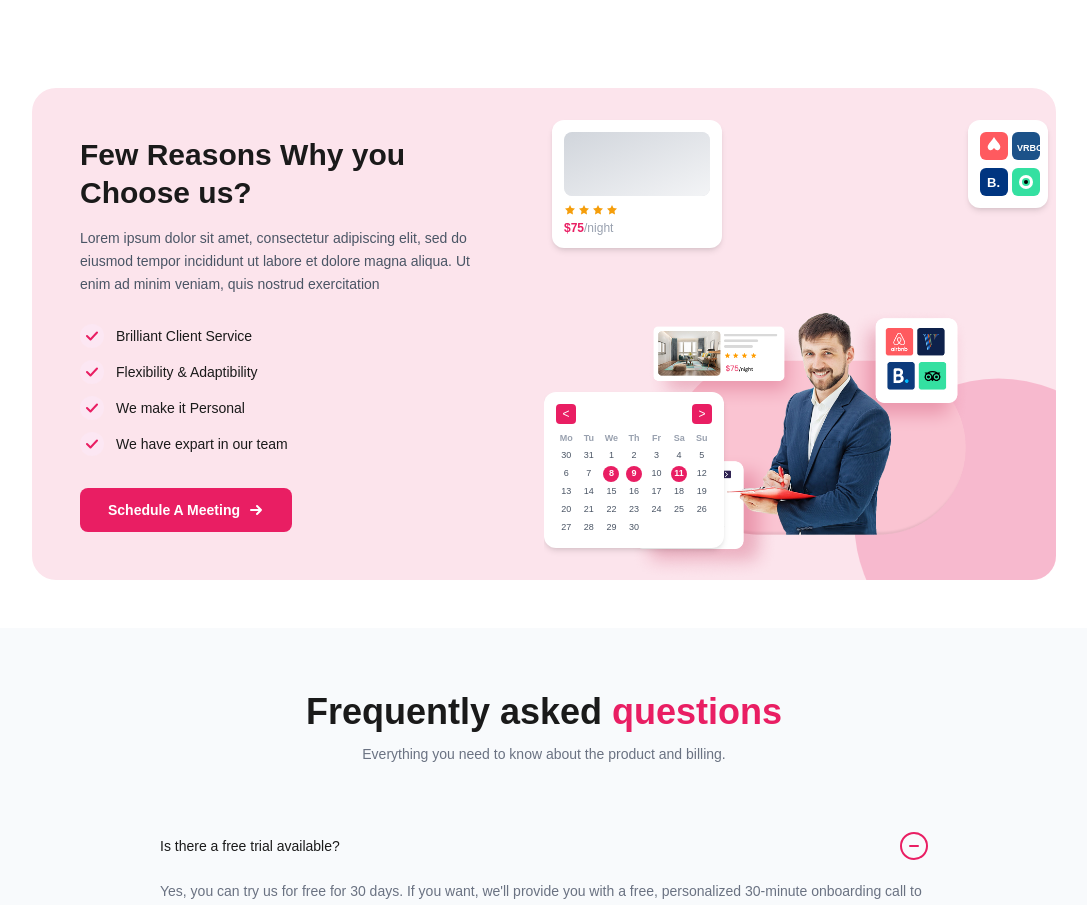
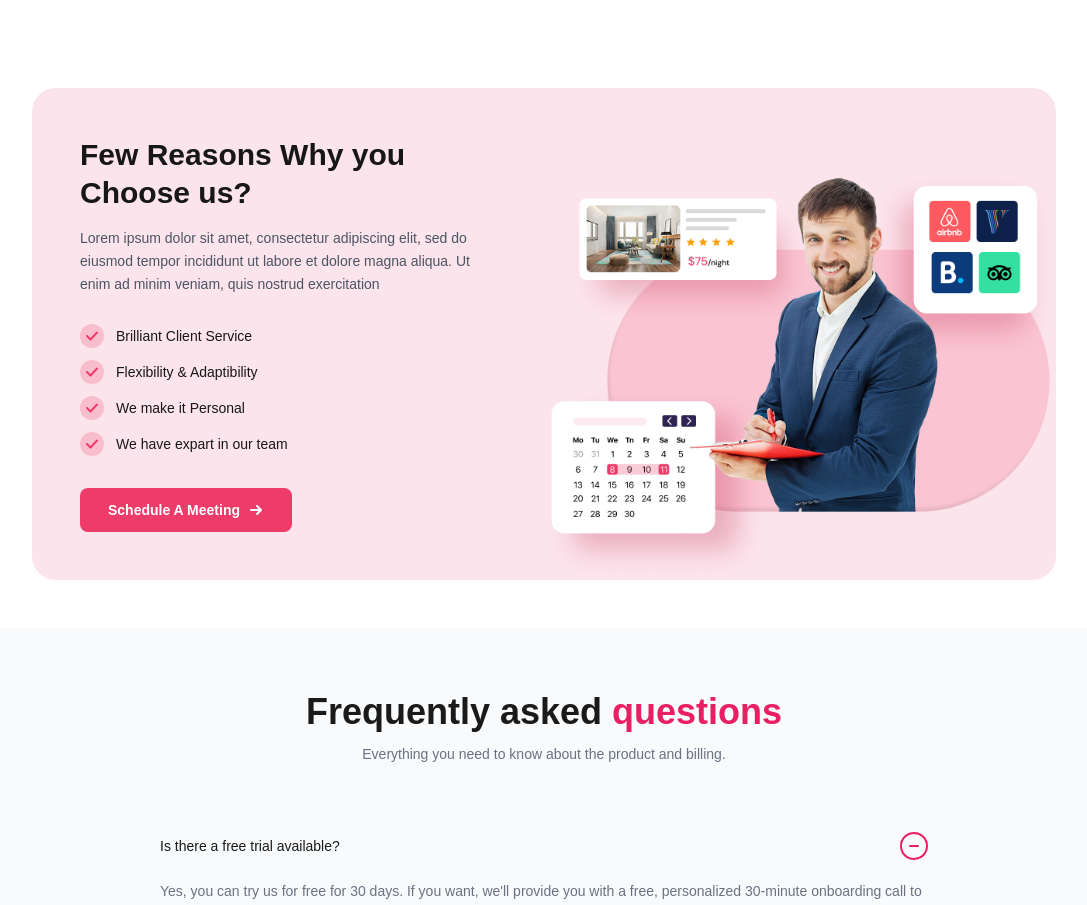
Before and after one commit to Ibrahim-Sikder/OneLittleStay, a Next.js app: page / in a window 1280 px wide. Shown: the part 4000-4905 px from the top of the page, without its empty margins (96-1183 px from the left). Built offline with nearby package versions, Linux system fonts and the light colour scheme.

Commit message:
chooseus-section-done

```diff
--- a/src/components/ui/home/ChooseUs.tsx
+++ b/src/components/ui/home/ChooseUs.tsx
@@ -1,3 +1,5 @@
+"use client";
+
 import Image from "next/image";
 import choose from "@/assets/images/client/client.png";
 
@@ -47,11 +49,14 @@ const TripAdvisorLogo = () => (
 );
 
 const CheckCircle = () => (
-  <span className="w-6 h-6 rounded-full bg-pink-100 flex items-center justify-center flex-shrink-0">
+  <span
+    className="w-6 h-6 rounded-full flex items-center justify-center flex-shrink-0"
+    style={{ backgroundColor: "var(--primary-light)" }}
+  >
     <svg width="12" height="10" viewBox="0 0 12 10" fill="none">
       <path
         d="M1 5L4.5 8.5L11 1.5"
-        stroke="#e91e63"
+        stroke="var(--primary)"
         strokeWidth="2"
         strokeLinecap="round"
         strokeLinejoin="round"
@@ -62,20 +67,26 @@ const CheckCircle = () => (
 
 export default function ChooseUs() {
   return (
-    <section className="w-full bg-white py-12 px-6">
+    <section className="w-full bg-white py-12 px-4 sm:px-6">
       <div
         className="max-w-5xl mx-auto rounded-3xl overflow-hidden relative"
         style={{ background: "#fce4ec", minHeight: "420px" }}
       >
         <div className="grid grid-cols-1 md:grid-cols-2 gap-0 h-full">
           {/* Left: Text */}
-          <div className="flex flex-col justify-center p-10 md:p-12">
-            <h2 className="text-3xl font-bold text-[#1a1a1a] mb-4 leading-tight">
+          <div className="flex flex-col justify-center p-6 sm:p-8 md:p-10 lg:p-12">
+            <h2
+              className="text-2xl sm:text-3xl font-bold mb-4 leading-tight"
+              style={{ color: "var(--text-primary)" }}
+            >
               Few Reasons Why you
               <br />
               Choose us?
             </h2>
-            <p className="text-gray-600 text-sm leading-relaxed mb-7">
+            <p
+              className="text-sm leading-relaxed mb-7"
+              style={{ color: "var(--text-secondary)" }}
+            >
               Lorem ipsum dolor sit amet, consectetur adipiscing elit, sed do
               eiusmod tempor incididunt ut labore et dolore magna aliqua. Ut
               enim ad minim veniam, quis nostrud exercitation
@@ -84,14 +95,20 @@ export default function ChooseUs() {
               {features.map((f, i) => (
                 <li key={i} className="flex items-center gap-3">
                   <CheckCircle />
-                  <span className="text-sm text-[#1a1a1a] font-medium">
+                  <span
+                    className="text-sm font-medium"
+                    style={{ color: "var(--text-primary)" }}
+                  >
                     {f}
                   </span>
                 </li>
               ))}
             </ul>
             <div>
-              <button className="bg-[#e91e63] text-white text-sm font-semibold px-7 py-3 rounded-lg hover:bg-pink-600 transition-colors flex items-center gap-2">
+              <button
+                className="text-white text-sm font-semibold px-7 py-3 rounded-lg transition-all duration-200 hover:scale-105 flex items-center gap-2"
+                style={{ backgroundColor: "var(--primary)" }}
+              >
                 Schedule A Meeting
                 <svg width="16" height="16" viewBox="0 0 16 16" fill="none">
                   <path
@@ -106,137 +123,16 @@ export default function ChooseUs() {
             </div>
           </div>
 
-          {/* Right: Image + floating cards */}
+          {/* Right: Image */}
           <div className="relative flex items-end justify-center overflow-hidden">
-            {/* Pink blob */}
-            <div
-              className="absolute bottom-0 right-0 w-72 h-72 rounded-full"
-              style={{
-                background: "#f48fb1",
-                opacity: 0.5,
-                transform: "translate(30%, 30%)",
-              }}
-            />
-
-            {/* Person image */}
             <div className="relative z-10">
               <Image
                 src={choose}
                 alt="Person"
-                width={340}
-                height={380}
-                className="object-contain object-bottom"
-                style={{ maxHeight: "380px" }}
+                width={500}
+                height={500}
+                className="object-contain w-full h-auto"
               />
-            </div>
-
-            {/* Listing card */}
-            <div
-              className="absolute top-8 left-2 bg-white rounded-xl shadow-md p-3 z-20"
-              style={{ width: "170px" }}
-            >
-              <div className="w-full h-16 bg-gray-200 rounded-lg mb-2 overflow-hidden">
-                <div className="w-full h-full bg-gradient-to-br from-gray-300 to-gray-100 rounded-lg" />
-              </div>
-              <div className="flex gap-0.5 mb-1">
-                {[1, 2, 3, 4].map((s) => (
-                  <svg
-                    key={s}
-                    width="12"
-                    height="12"
-                    viewBox="0 0 12 12"
-                    fill="#F59E0B"
-                  >
-                    <path d="M6 1l1.5 3 3.5.5-2.5 2.5.5 3.5L6 9l-3 1.5.5-3.5L1 4.5 4.5 4z" />
-                  </svg>
-                ))}
-              </div>
-              <p className="text-[#e91e63] text-xs font-bold">
-                $75<span className="text-gray-400 font-normal">/night</span>
-              </p>
-            </div>
-
-            {/* Platform logos card */}
-            <div
-              className="absolute top-8 right-2 bg-white rounded-xl shadow-md p-3 z-20 grid grid-cols-2 gap-2"
-              style={{ width: "80px" }}
-            >
-              <AirbnbLogo />
-              <VRBOLogo />
-              <BookingLogo />
-              <TripAdvisorLogo />
-            </div>
-
-            {/* Calendar card */}
-            <div
-              className="absolute bottom-8 left-0 bg-white rounded-xl shadow-md p-3 z-20"
-              style={{ width: "180px" }}
-            >
-              <div className="flex items-center justify-between mb-2">
-                <button className="w-5 h-5 bg-[#e91e63] rounded text-white text-xs flex items-center justify-center">
-                  &lt;
-                </button>
-                <button className="w-5 h-5 bg-[#e91e63] rounded text-white text-xs flex items-center justify-center">
-                  &gt;
-                </button>
-              </div>
-              <div className="grid grid-cols-7 gap-0.5 text-center">
-                {["Mo", "Tu", "We", "Th", "Fr", "Sa", "Su"].map((d) => (
-                  <span
-                    key={d}
-                    className="text-[9px] text-gray-400 font-semibold"
-                  >
-                    {d}
-                  </span>
-                ))}
-                {[
-                  "30",
-                  "31",
-                  "1",
-                  "2",
-                  "3",
-                  "4",
-                  "5",
-                  "6",
-                  "7",
-                  "8",
-                  "9",
-                  "10",
-                  "11",
-                  "12",
-                  "13",
-                  "14",
-                  "15",
-                  "16",
-                  "17",
-                  "18",
-                  "19",
-                  "20",
-                  "21",
-                  "22",
-                  "23",
-                  "24",
-                  "25",
-                  "26",
-                  "27",
-                  "28",
-                  "29",
-                  "30",
-                ].map((d, i) => (
-                  <span
-                    key={i}
-                    className={`text-[9px] rounded-full w-4 h-4 flex items-center justify-center mx-auto ${
-                      d === "8" || d === "9"
-                        ? "bg-[#e91e63] text-white font-bold"
-                        : d === "11"
-                          ? "bg-[#e91e63] text-white font-bold"
-                          : "text-gray-600"
-                    }`}
-                  >
-                    {d}
-                  </span>
-                ))}
-              </div>
             </div>
           </div>
         </div>
```
